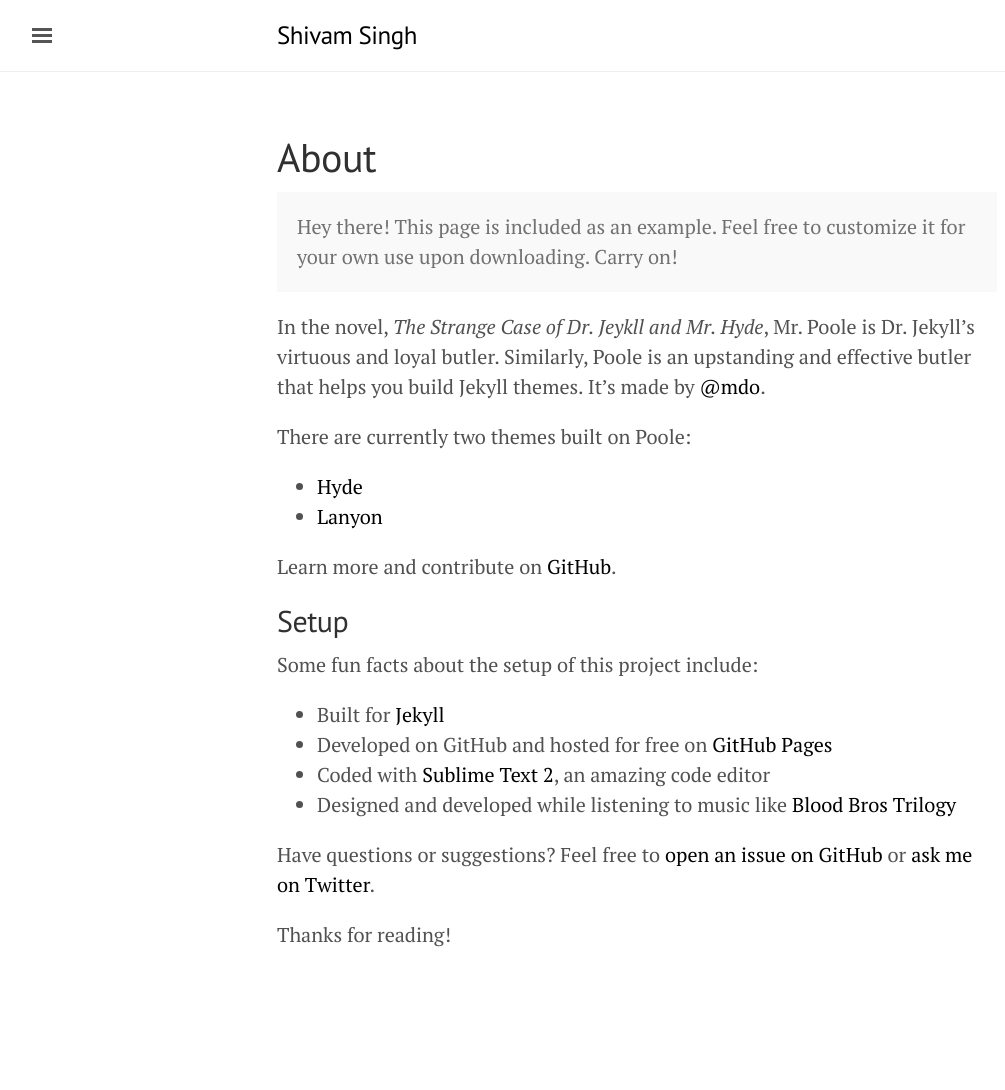
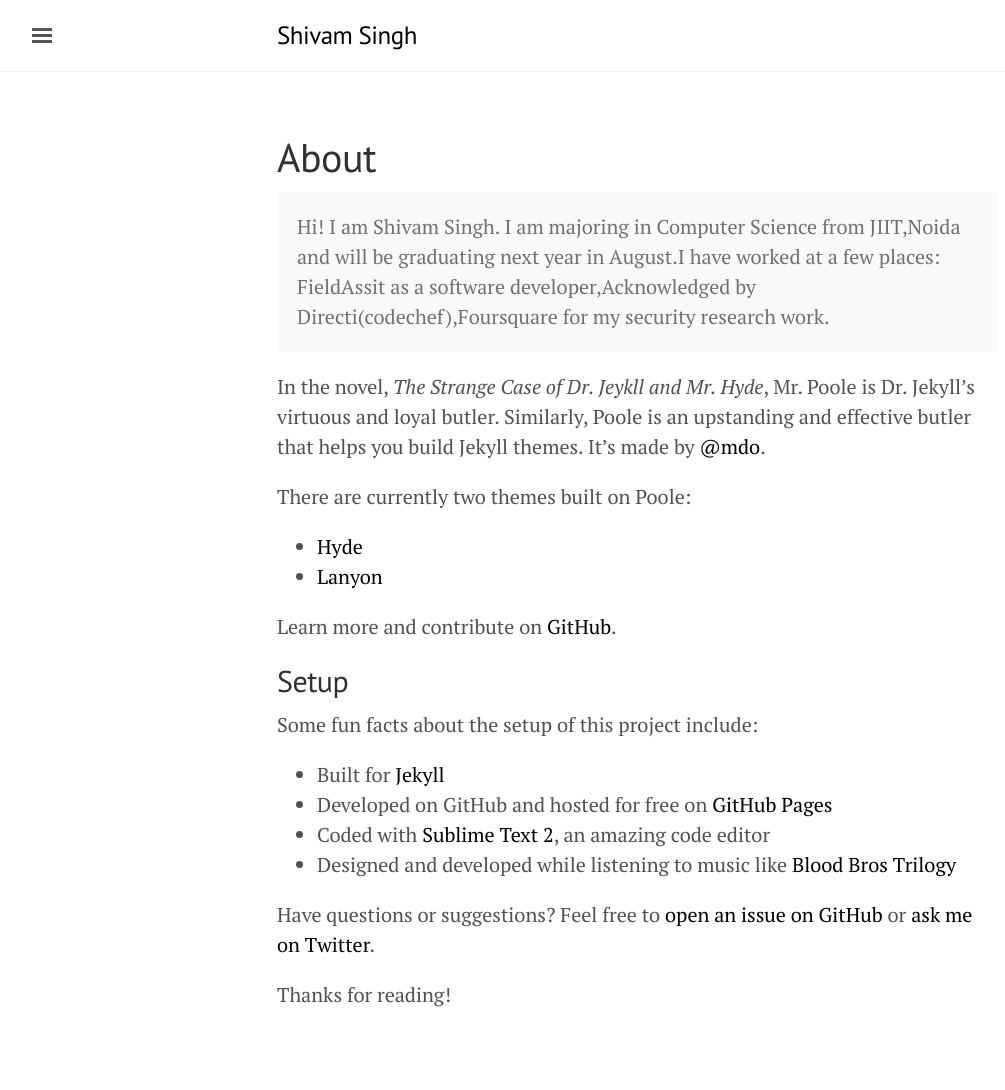
Before and after one commit to shivam043/shivam043.github.io, a Jekyll site: the page built from about.md, in a window 1280 px wide. Shown: the whole page, without its empty margins (3-1008 px from the left). Built offline with Jekyll 4.4.1, drawn with Linux system fonts in a browser that asks for light colours; before the commit the page ends 1030 px from its top, so only the background shows below that.

Commit message:
Update about.md

```diff
--- a/about.md
+++ b/about.md
@@ -4,7 +4,7 @@ title: About
 ---
 
 <p class="message">
-  Hey there! This page is included as an example. Feel free to customize it for your own use upon downloading. Carry on!
+ Hi! I am Shivam Singh. I am majoring in Computer Science from JIIT,Noida and will be graduating next year in August.I have worked at a few places: FieldAssit as a software developer,Acknowledged by Directi(codechef),Foursquare for my security research work.
 </p>
 
 In the novel, *The Strange Case of Dr. Jeykll and Mr. Hyde*, Mr. Poole is Dr. Jekyll's virtuous and loyal butler. Similarly, Poole is an upstanding and effective butler that helps you build Jekyll themes. It's made by [@mdo](https://twitter.com/mdo).
```
